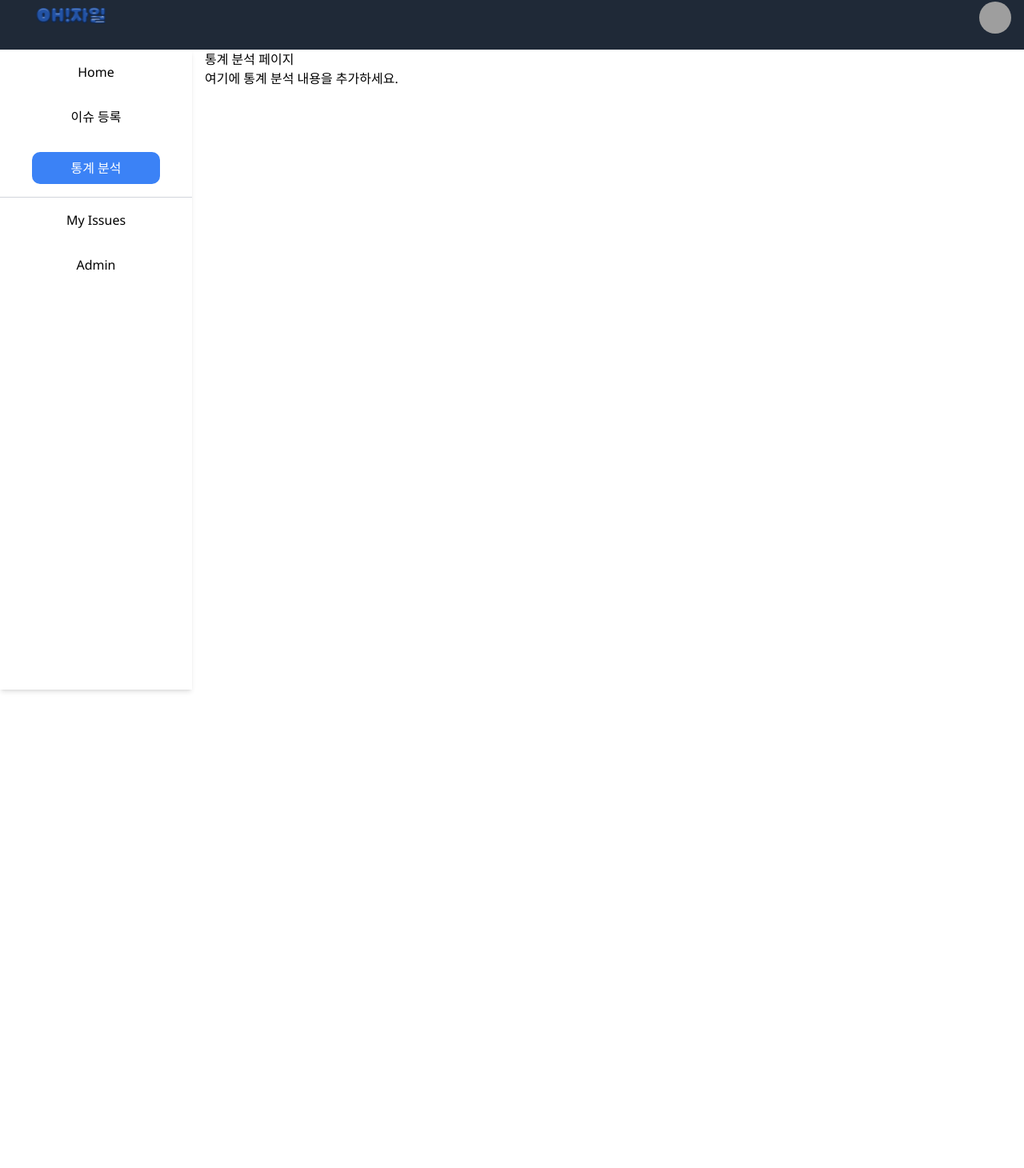
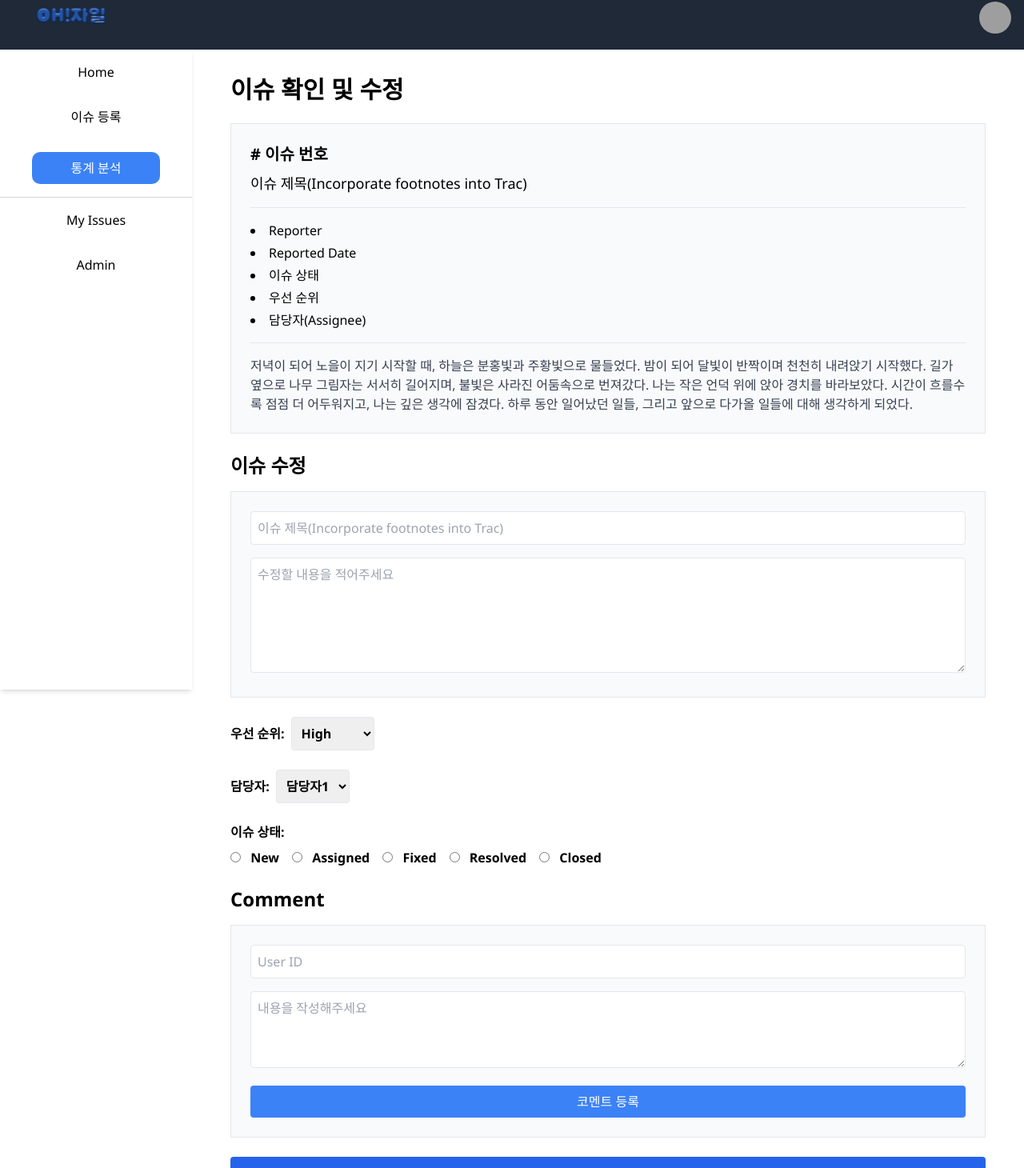
Before and after one commit to CAU-SE-Project07/front-end, a React (Create React App) app: page /stats in a window 1280 px wide. Shown: the part 18-1478 px from the top of the page at 80% size. Before the commit the page ends 800 px from the top, so only its background shows below. Built offline with nearby package versions, Linux system fonts and the light colour scheme; grey boxes are pictures that could not be loaded; a web font is replaced by a local one.

Commit message:
#6 [Add] My issue, 이슈 확인 및 수정

```diff
--- a/src/pages/Login.jsx
+++ b/src/pages/Login.jsx
@@ -1,5 +1,81 @@
-const Login = () => {
-    return <div className="text-center text-2xl">Login</div>;
-}
+import React from 'react';
 
-export default Login;
+const IssueDetails = () => {
+  return (
+    <div style={{ padding: '20px' }}>
+      <h1>이슈 확인 및 수정</h1>
+
+      <div style={{ border: '1px solid #ccc', padding: '20px', marginBottom: '20px' }}>
+        <h2># 이슈 번호</h2>
+        <h3>이슈 제목(Incorporate footnotes into Trac)</h3>
+        <hr />
+        <ul>
+          <li>Reporter</li>
+          <li>Reported Date</li>
+          <li>이슈 상태</li>
+          <li>우선 순위</li>
+          <li>담당자(Assignee)</li>
+        </ul>
+        <hr />
+        <p>
+          저녁이 되어 노을이 지기 시작할 때, 하늘은 분홍빛과 주황빛으로 물들었다. 밤이 되어 달빛이 반짝이며 천천히 내려앉기 시작했다.
+          길가 옆으로 나무 그림자는 서서히 길어지며, 불빛은 사라진 어둠속으로 번져갔다. 나는 작은 언덕 위에 앉아
+          경치를 바라보았다. 시간이 흐를수록 점점 더 어두워지고, 나는 깊은 생각에 잠겼다. 하루 동안 일어났던 일들,
+          그리고 앞으로 다가올 일들에 대해 생각하게 되었다.
+        </p>
+      </div>
+
+      <h2>이슈 수정</h2>
+
+      <div style={{ border: '1px solid #ccc', padding: '20px', marginBottom: '20px' }}>
+        <input type="text" placeholder="이슈 제목(Incorporate footnotes into Trac)" style={{ width: '100%', marginBottom: '10px' }} />
+        <textarea placeholder="수정할 내용을 적어주세요" style={{ width: '100%', height: '150px' }}></textarea>
+      </div>
+
+      <div style={{ marginBottom: '20px' }}>
+        <label>
+          우선 순위:
+          <select style={{ marginLeft: '10px' }}>
+            <option>High</option>
+            <option>Medium</option>
+            <option>Low</option>
+          </select>
+        </label>
+      </div>
+
+      <div style={{ marginBottom: '20px' }}>
+        <label>
+          담당자:
+          <select style={{ marginLeft: '10px' }}>
+            <option>담당자1</option>
+            <option>담당자2</option>
+            <option>담당자3</option>
+          </select>
+        </label>
+      </div>
+
+      <div style={{ marginBottom: '20px' }}>
+        <label>
+          이슈 상태:
+          <input type="radio" name="status" value="new" style={{ marginLeft: '10px' }} /> New
+          <input type="radio" name="status" value="assigned" style={{ marginLeft: '10px' }} /> Assigned
+          <input type="radio" name="status" value="fixed" style={{ marginLeft: '10px' }} /> Fixed
+          <input type="radio" name="status" value="resolved" style={{ marginLeft: '10px' }} /> Resolved
+          <input type="radio" name="status" value="closed" style={{ marginLeft: '10px' }} /> Closed
+        </label>
+      </div>
+
+      <h2>Comment</h2>
+
+      <div style={{ border: '1px solid #ccc', padding: '20px', marginBottom: '20px' }}>
+        <input type="text" placeholder="User ID" style={{ width: '100%', marginBottom: '10px' }} />
+        <textarea placeholder="내용을 작성해주세요" style={{ width: '100%', height: '100px' }}></textarea>
+        <button style={{ display: 'block', margin: '10px auto' }}>코멘트 등록</button>
+      </div>
+
+      <button style={{ display: 'block', margin: '20px auto' }}>변경 사항 적용하기</button>
+    </div>
+  );
+};
+
+export default IssueDetails;
--- a/src/pages/MyIssues.jsx
+++ b/src/pages/MyIssues.jsx
@@ -1,10 +1,67 @@
 import React from 'react';
 
 const MyIssues = () => {
+  const issues = [
+    { issueNum: '00002', title: '', reportedDate: '14 Feb 2019', assignee: 'Rosie Pearson', status: 'Assigned' },
+    { issueNum: '00008', title: '', reportedDate: '14 Feb 2019', assignee: 'Rosie Pearson', status: 'Assigned' },
+    { issueNum: '00013', title: '', reportedDate: '14 Feb 2019', assignee: 'Rosie Pearson', status: 'Assigned' },
+    // Add more issues as needed
+  ];
+
   return (
-    <div>
-      <h1>My Issues 페이지</h1>
-      <p>여기에 나의 이슈 목록을 추가하세요.</p>
+    <div className="p-8">
+      <h1 className="text-3xl font-bold mb-6">My issue</h1>
+
+      <div className="overflow-x-auto">
+        <table className="min-w-full bg-white">
+          <thead className="bg-gray-200">
+            <tr>
+              <th className="py-2 px-4 border-b"># Issue num.</th>
+              <th className="py-2 px-4 border-b">Title</th>
+              <th className="py-2 px-4 border-b">Reported Date</th>
+              <th className="py-2 px-4 border-b">Assignee</th>
+              <th className="py-2 px-4 border-b">Status</th>
+            </tr>
+          </thead>
+          <tbody>
+            {issues.map((issue, index) => (
+              <tr key={index}>
+                <td className="py-2 px-4 border-b">{issue.issueNum}</td>
+                <td className="py-2 px-4 border-b">{issue.title}</td>
+                <td className="py-2 px-4 border-b">{issue.reportedDate}</td>
+                <td className="py-2 px-4 border-b">{issue.assignee}</td>
+                <td className="py-2 px-4 border-b">
+                  <span className="px-2 py-1 text-xs font-semibold text-purple-800 bg-purple-200 rounded">
+                    {issue.status}
+                  </span>
+                </td>
+              </tr>
+            ))}
+          </tbody>
+        </table>
+      </div>
+
+      <div className="flex justify-center mt-4">
+        <nav>
+          <ul className="inline-flex items-center -space-x-px">
+            <li>
+              <button className="px-3 py-2 ml-0 leading-tight text-gray-500 bg-white border border-gray-300 rounded-l-lg hover:bg-gray-100 hover:text-gray-700">1</button>
+            </li>
+            <li>
+              <button className="px-3 py-2 leading-tight text-gray-500 bg-white border border-gray-300 hover:bg-gray-100 hover:text-gray-700">2</button>
+            </li>
+            <li>
+              <button className="px-3 py-2 leading-tight text-gray-500 bg-white border border-gray-300 hover:bg-gray-100 hover:text-gray-700">3</button>
+            </li>
+            <li>
+              <button className="px-3 py-2 leading-tight text-gray-500 bg-white border border-gray-300 hover:bg-gray-100 hover:text-gray-700">4</button>
+            </li>
+            <li>
+              <button className="px-3 py-2 leading-tight text-gray-500 bg-white border border-gray-300 rounded-r-lg hover:bg-gray-100 hover:text-gray-700">5</button>
+            </li>
+          </ul>
+        </nav>
+      </div>
     </div>
   );
 };
--- a/src/pages/Stats.jsx
+++ b/src/pages/Stats.jsx
@@ -1,12 +1,83 @@
 import React from 'react';
 
-const Stats = () => {
+const IssueDetails = () => {
   return (
-    <div>
-      <h1>통계 분석 페이지</h1>
-      <p>여기에 통계 분석 내용을 추가하세요.</p>
+    <div className="p-8">
+      <h1 className="text-3xl font-bold mb-6">이슈 확인 및 수정</h1>
+
+      <div className="border p-6 mb-6 bg-gray-50">
+        <h2 className="text-xl font-semibold mb-2"># 이슈 번호</h2>
+        <h3 className="text-lg font-medium mb-2">이슈 제목(Incorporate footnotes into Trac)</h3>
+        <hr className="my-4" />
+        <ul className="list-disc list-inside space-y-1">
+          <li>Reporter</li>
+          <li>Reported Date</li>
+          <li>이슈 상태</li>
+          <li>우선 순위</li>
+          <li>담당자(Assignee)</li>
+        </ul>
+        <hr className="my-4" />
+        <p className="text-gray-700">
+          저녁이 되어 노을이 지기 시작할 때, 하늘은 분홍빛과 주황빛으로 물들었다. 밤이 되어 달빛이 반짝이며 천천히 내려앉기 시작했다.
+          길가 옆으로 나무 그림자는 서서히 길어지며, 불빛은 사라진 어둠속으로 번져갔다. 나는 작은 언덕 위에 앉아
+          경치를 바라보았다. 시간이 흐를수록 점점 더 어두워지고, 나는 깊은 생각에 잠겼다. 하루 동안 일어났던 일들,
+          그리고 앞으로 다가올 일들에 대해 생각하게 되었다.
+        </p>
+      </div>
+
+      <h2 className="text-2xl font-semibold mb-4">이슈 수정</h2>
+
+      <div className="border p-6 mb-6 bg-gray-50">
+        <input type="text" placeholder="이슈 제목(Incorporate footnotes into Trac)" className="w-full p-2 mb-4 border rounded" />
+        <textarea placeholder="수정할 내용을 적어주세요" className="w-full p-2 h-36 border rounded"></textarea>
+      </div>
+
+      <div className="mb-6">
+        <label className="block mb-2 font-semibold">
+          우선 순위:
+          <select className="ml-2 p-2 border rounded">
+            <option>High</option>
+            <option>Medium</option>
+            <option>Low</option>
+          </select>
+        </label>
+      </div>
+
+      <div className="mb-6">
+        <label className="block mb-2 font-semibold">
+          담당자:
+          <select className="ml-2 p-2 border rounded">
+            <option>담당자1</option>
+            <option>담당자2</option>
+            <option>담당자3</option>
+          </select>
+        </label>
+      </div>
+
+      <div className="mb-6">
+        <label className="block mb-2 font-semibold">
+          이슈 상태:
+          <div className="flex space-x-4 mt-2">
+            <label><input type="radio" name="status" value="new" className="mr-2" /> New</label>
+            <label><input type="radio" name="status" value="assigned" className="mr-2" /> Assigned</label>
+            <label><input type="radio" name="status" value="fixed" className="mr-2" /> Fixed</label>
+            <label><input type="radio" name="status" value="resolved" className="mr-2" /> Resolved</label>
+            <label><input type="radio" name="status" value="closed" className="mr-2" /> Closed</label>
+          </div>
+        </label>
+      </div>
+
+      <h2 className="text-2xl font-semibold mb-4">Comment</h2>
+
+      <div className="border p-6 mb-6 bg-gray-50">
+        <input type="text" placeholder="User ID" className="w-full p-2 mb-4 border rounded" />
+        <textarea placeholder="내용을 작성해주세요" className="w-full p-2 h-24 border rounded"></textarea>
+        <button className="w-full mt-4 p-2 bg-blue-500 text-white rounded">코멘트 등록</button>
+      </div>
+
+      <button className="w-full p-3 bg-blue-600 text-white rounded">변경 사항 적용하기</button>
     </div>
   );
 };
 
-export default Stats;
+export default IssueDetails;
```
